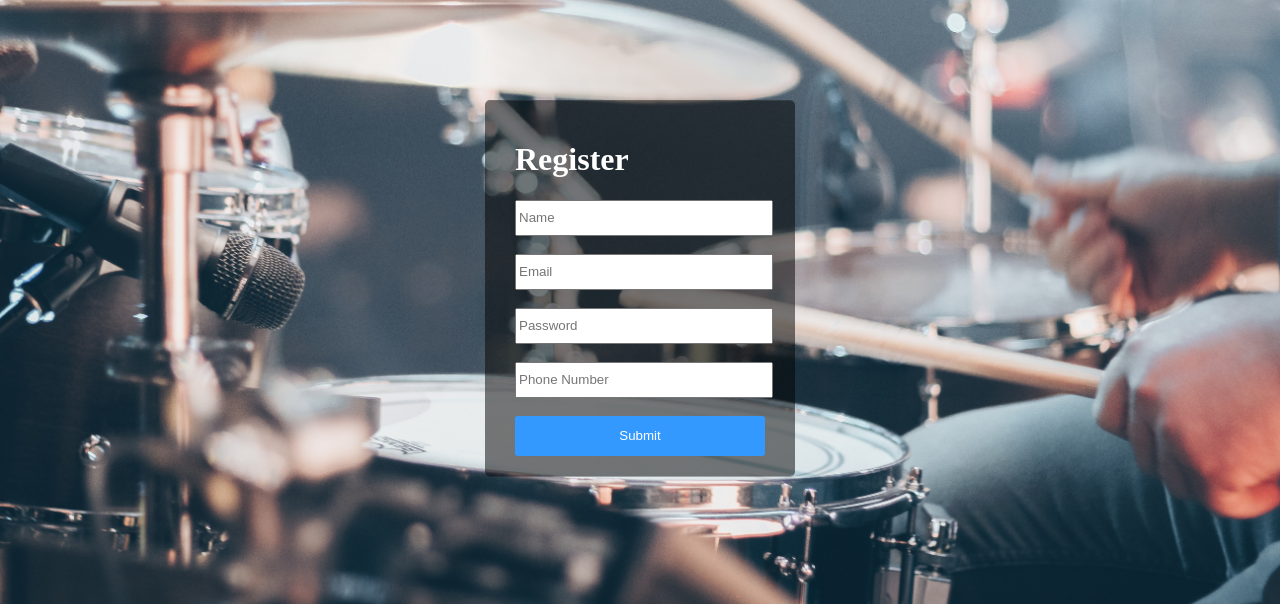
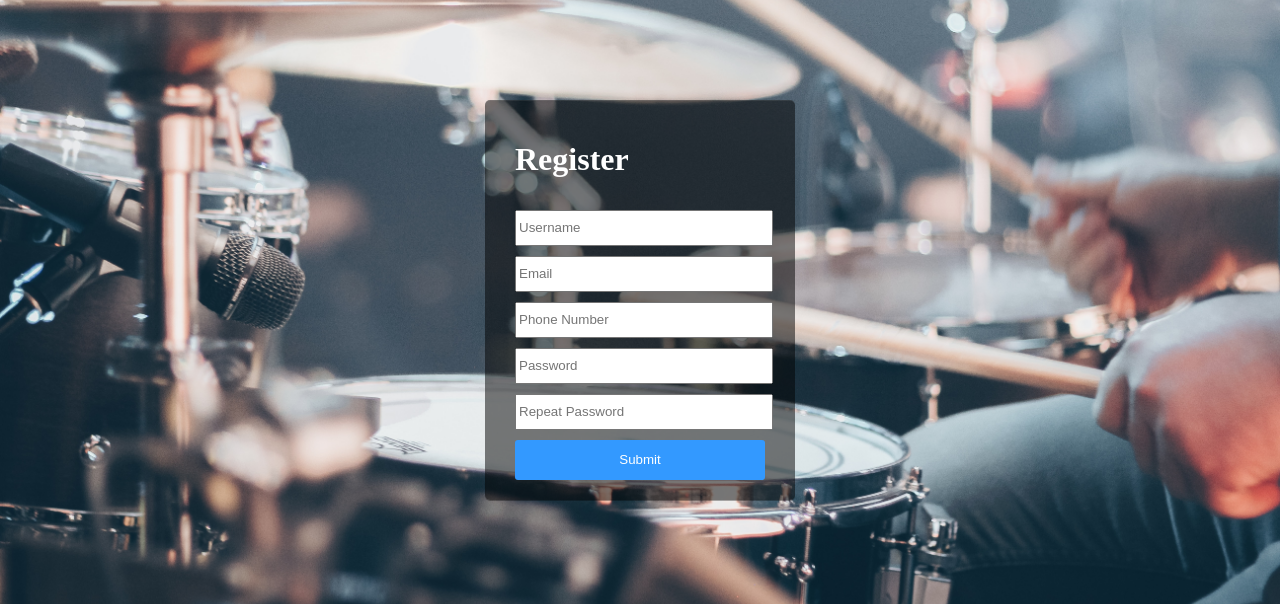
Before and after one commit to noobmasterbala/musitonic, a PHP site: page /assets/php/register.php in a window 1280 px wide. Shown: the part 196-800 px from the top of the page. Run offline with PHP 8.4, Linux system fonts and the light colour scheme.

Commit message:
some minor changes

```diff
--- a/assets/php/register.php
+++ b/assets/php/register.php
@@ -35,6 +35,7 @@ h1{
 input{
  width:250px;
  height:30px;
+ margin-top: 10px;
 }
 
 input[type="submit"]{
@@ -45,6 +46,7 @@ input[type="submit"]{
   border-radius: 3px;
   color: white;
   cursor: pointer;
+  margin-top: 10px;
 
 }
 input[type="button"]{
@@ -63,11 +65,13 @@ input[type="button"]{
 <div class="login">
 <form action="welcome.php" method="POST">
 <h1>Register</h1>
-<input type="Name" name="Name" id="Name" placeholder="Name" required><br><br>
-<input type="email" name="email" id="email" placeholder="Email" required><br><br>
-<input type="password" name="password" id="password" placeholder="Password" required><br><br>
-<input type="phone" name="phone" id="phone" placeholder="Phone Number" required><br><br>
-<input type="submit" name="submit" id="submit">
+<form action="../incudes/register.inc.php" method="post">
+<input  type="text" name="uid"   placeholder="Username" required>
+<input  type="text" name="mail"   placeholder="Email" required>
+<input  type="text" name="mail"   placeholder="Phone Number" required>
+<input  type="password" name="pwd"   placeholder="Password" required>
+<input  type="password" name="pwd-repeat"   placeholder="Repeat Password" required>
+<input type="submit" name="register-submit" id="submit">
 </form>
 </div>
 </body>
--- a/index.html
+++ b/index.html
@@ -27,7 +27,7 @@
 					<input type="email" name="email" id="email" placeholder="Email" required><br><br>
 					<input type="password" name="password" id="password" placeholder="Password" required><br><br>
 					<button type="submit" name="login-submit">Login</button>
-					<br><a href="register.php">Register</a>
+					<br><a href="assets/php/register.php">Register</a>
 				</form>
 				<form action="includes/logout.inc.php" method="post">
 					<button type="submit" name="logout-submit">Logout</button>
--- a/stuff to complete.txt
+++ /dev/null
@@ -1,3 +0,0 @@
-stuff to complete:
-nav bar:
-services
```
Also changed, not shown: includes/register.inc.php (added).
